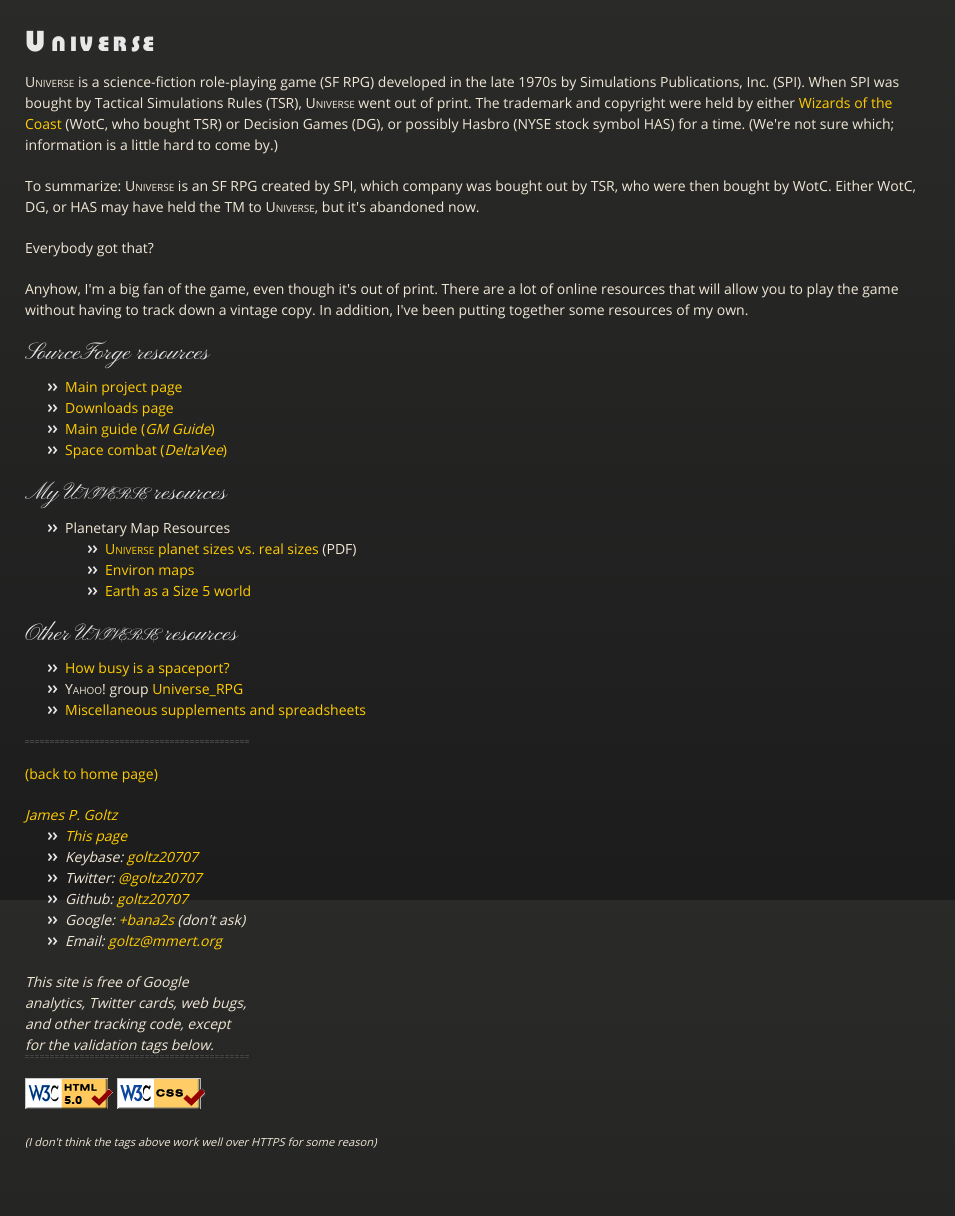
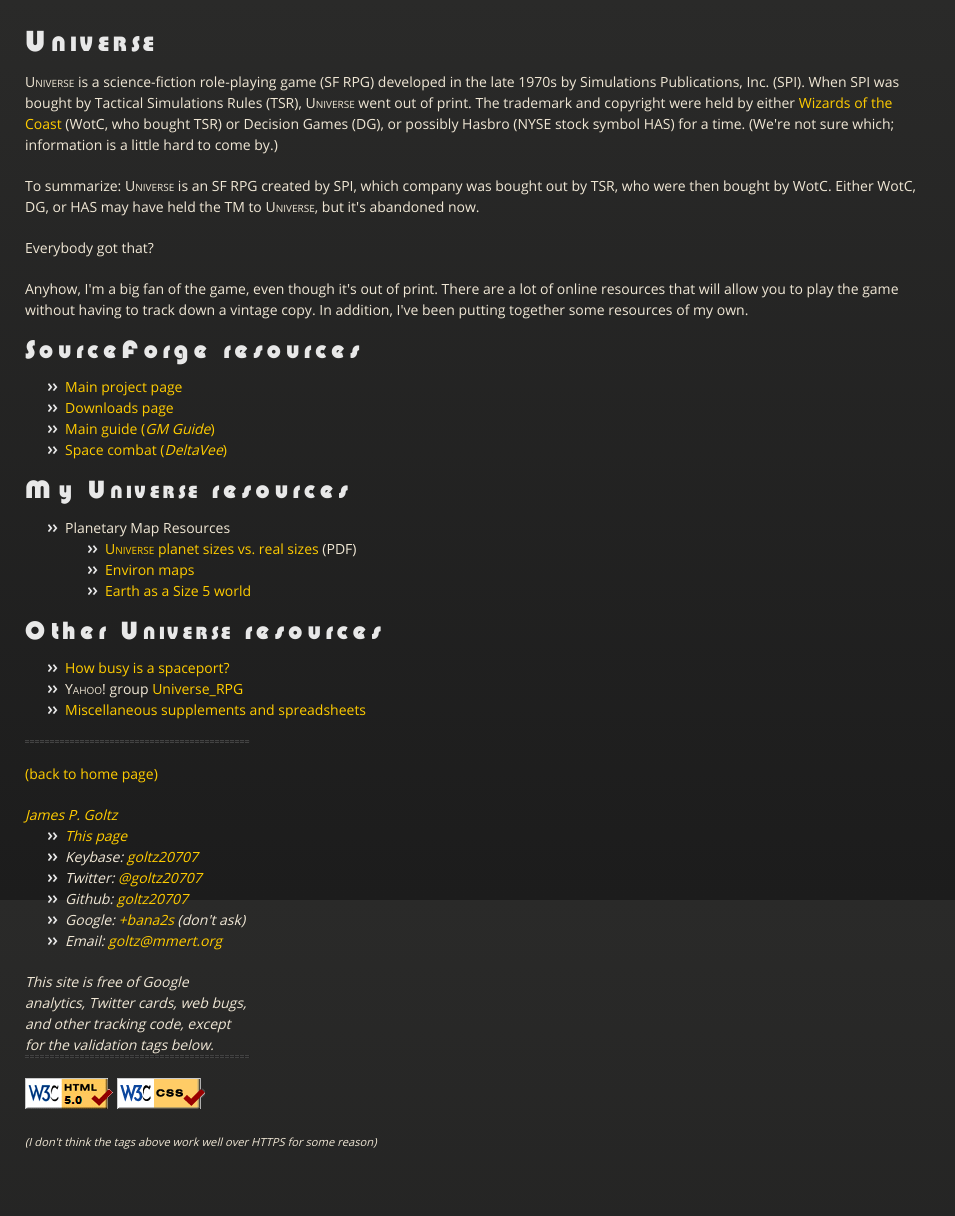
Before and after one commit to goltz20707/goltz20707.github.io, a Jekyll site: the page built from Universe/index.html, in a window 1280 px wide. Shown: the whole page, without its empty margins (0-955 px from the left). Built offline with Jekyll 4.4.1, drawn with Linux system fonts in a browser that asks for light colours.

Commit message:
Trying for unique Universe style.

```diff
--- a/Universe/index.html
+++ b/Universe/index.html
@@ -5,7 +5,7 @@
 ---
 
 <h1><span class="sc" style="font-family: 'PumpRus',
-sanf-serif; font-style: normal">Universe</span></h1>
+sans-serif; font-style: normal">Universe</span></h1>
 
 <p><span class="sc">Universe</span> is
 a science-fiction role-playing game (SF RPG) developed in the late
--- a/Universe/size5earth.html
+++ b/Universe/size5earth.html
@@ -5,7 +5,7 @@
 ---
 
 <h1><span class="sc" style="font-family: 'PumpRus',
-sanf-serif; font-style: normal">Universe</span>:
+sans-serif; font-style: normal">Universe</span>:
 Earth as a Size 5 World</h1>
 
 <p>Let's take Earth, a size 5 world, as an example of what a world log
--- a/css/universe.css
+++ b/css/universe.css
@@ -5,9 +5,6 @@
    Style Sheets Level 2 Revision 1 (CSS 2.1) Specification at
    http://www.w3.org/TR/CSS2/.
 */
-
-/* Use a font from the Google Fonts API: */
-@import url("https://fonts.googleapis.com/css?family=Pinyon+Script");
 
 /* Overall defaults. */
 body { max-width: 900px; margin: 25px; }
@@ -43,4 +40,4 @@
 
 /* Defaults for various tags. */
 /* h1 { font-family: sans-serif; } */
-h2 { font-family: 'Pinyon Script', cursive; }
+h2 { font-family: 'PumpRus', sans-serif; }
```
